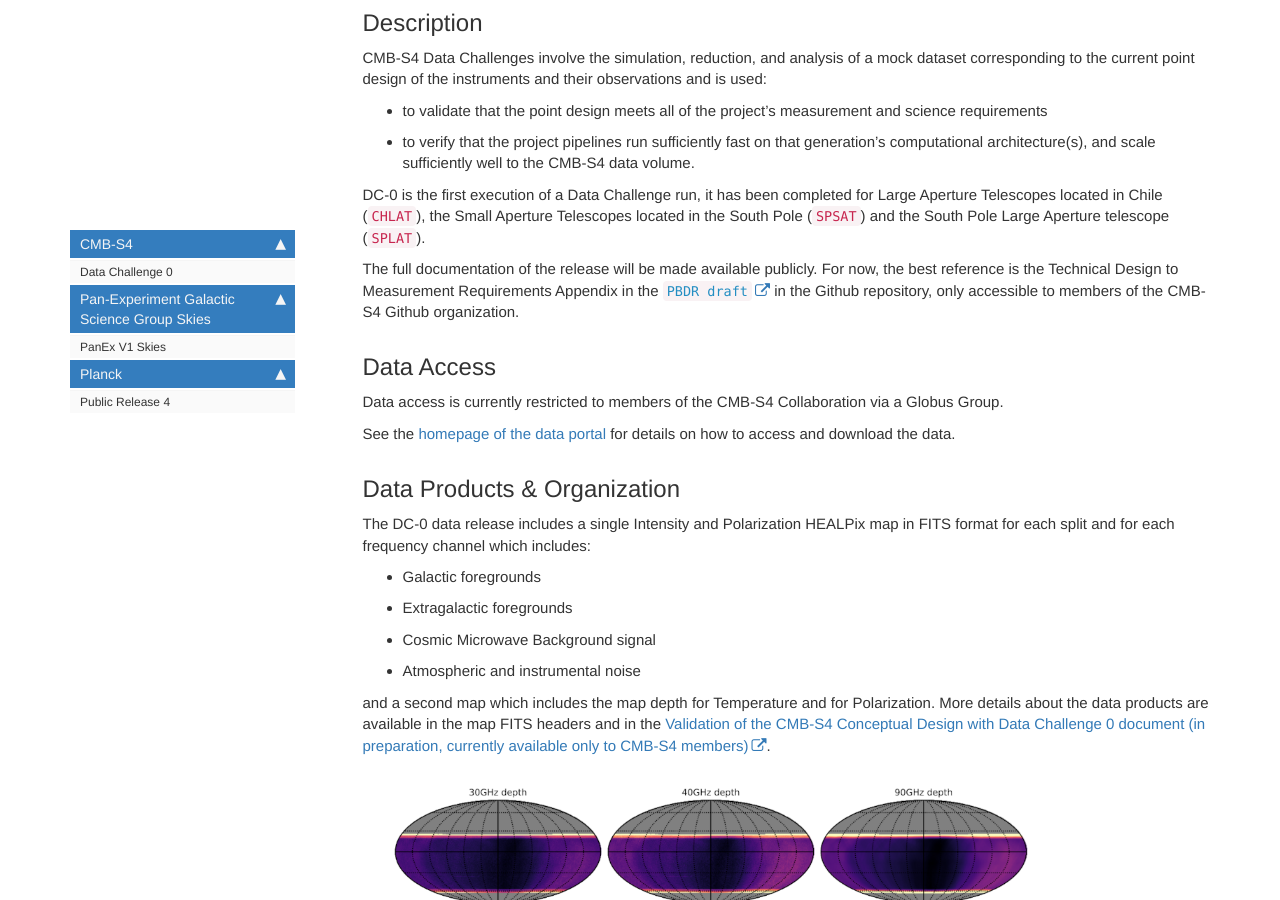
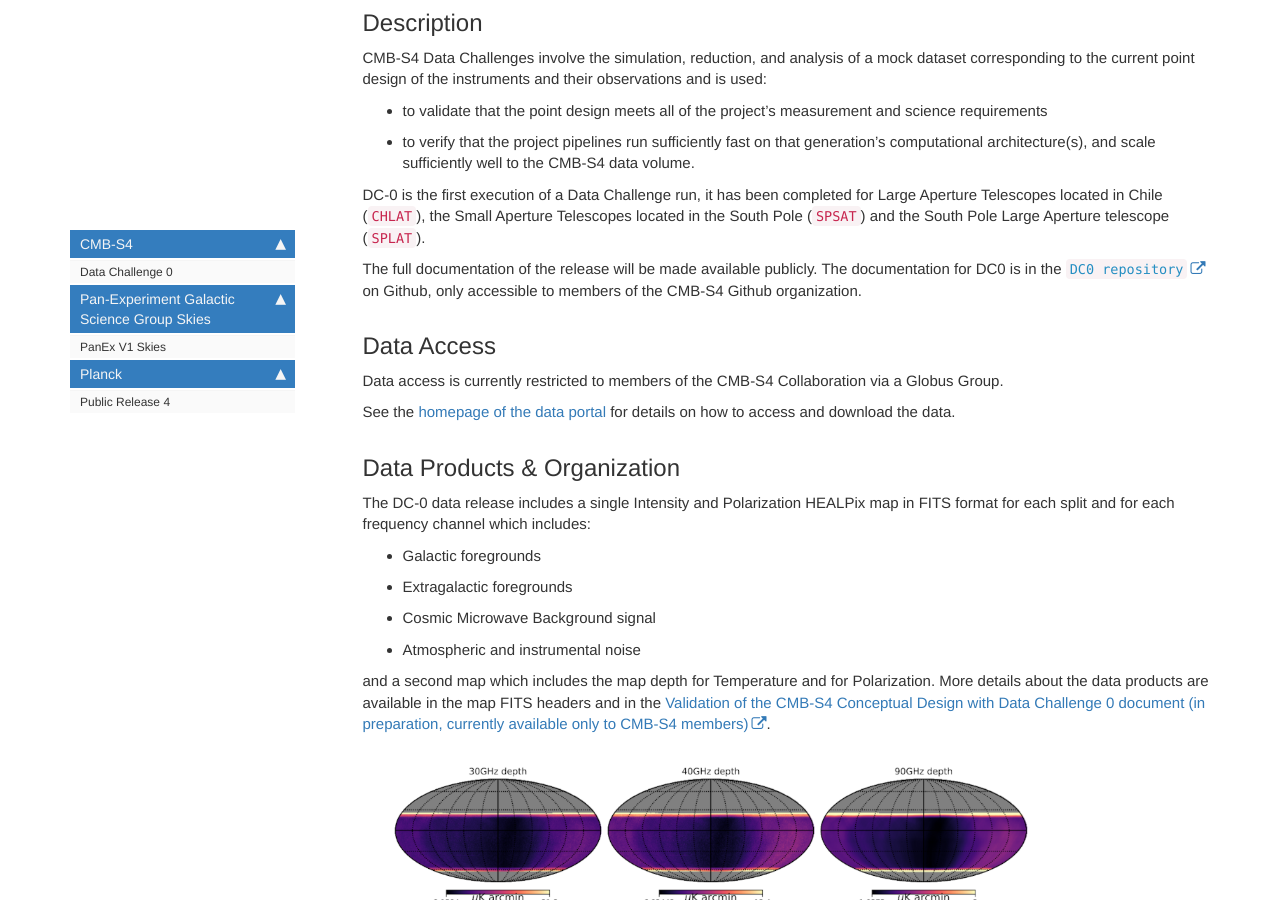
Before and after one commit to CMB-S4/serverless-data-portal-cmb-s4, a Jekyll site: the page built from dc0.md, in a window 1280 px wide and 900 px high, scrolled down 564 px. Built offline with Jekyll 4.4.1, drawn with Linux system fonts in a browser that asks for light colours; comment, search, counter and statistics services are not loaded.

Commit message:
Update dc0.md
Page still pointed to PBDR vs. Data challenge 0 documentation

```diff
--- a/dc0.md
+++ b/dc0.md
@@ -17,7 +17,7 @@ CMB-S4 Data Challenges involve the simulation, reduction, and analysis of a mock
 
 DC-0 is the first execution of a Data Challenge run, it has been completed for Large Aperture Telescopes located in Chile (`CHLAT`), the Small Aperture Telescopes located in the South Pole (`SPSAT`) and the South Pole Large Aperture telescope (`SPLAT`).
 
-The full documentation of the release will be made available publicly. For now, the best reference is the Technical Design to Measurement Requirements Appendix in the [`PBDR draft`](https://github.com/CMB-S4/PreliminaryBaselineDesignReport) in the Github repository, only accessible to members of the CMB-S4 Github organization.
+The full documentation of the release will be made available publicly. The documentation for DC0 is in the [`DC0 repository`](https://github.com/CMB-S4/DataChallenge0) on Github, only accessible to members of the CMB-S4 Github organization.
 
 ## Data Access
 
```
